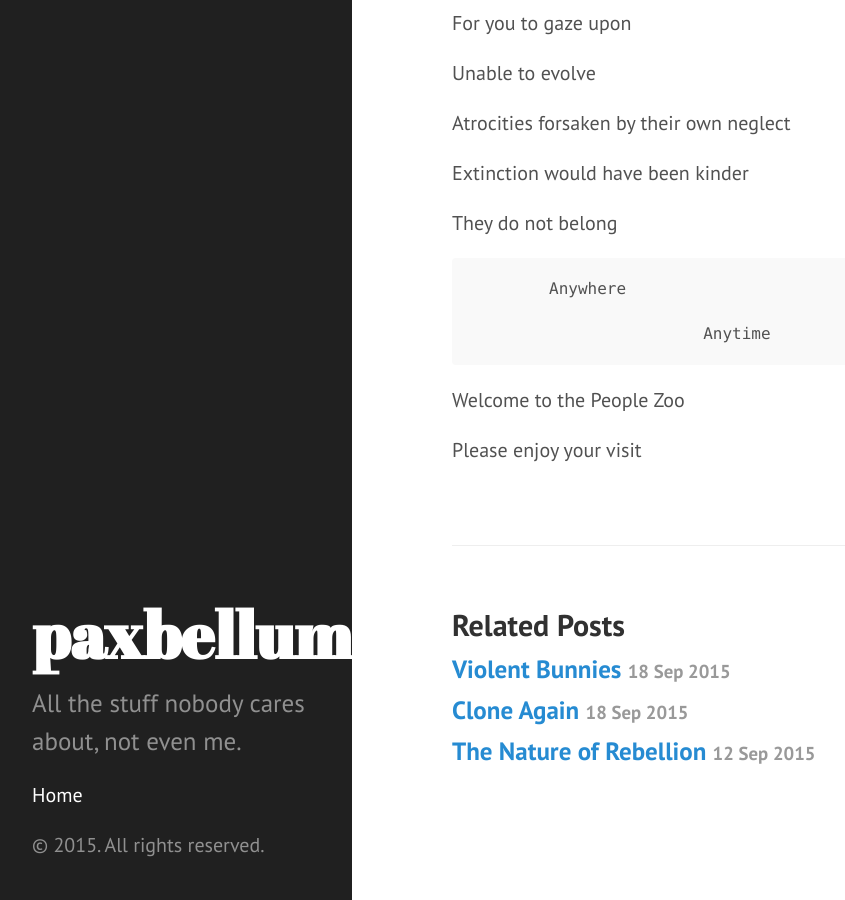
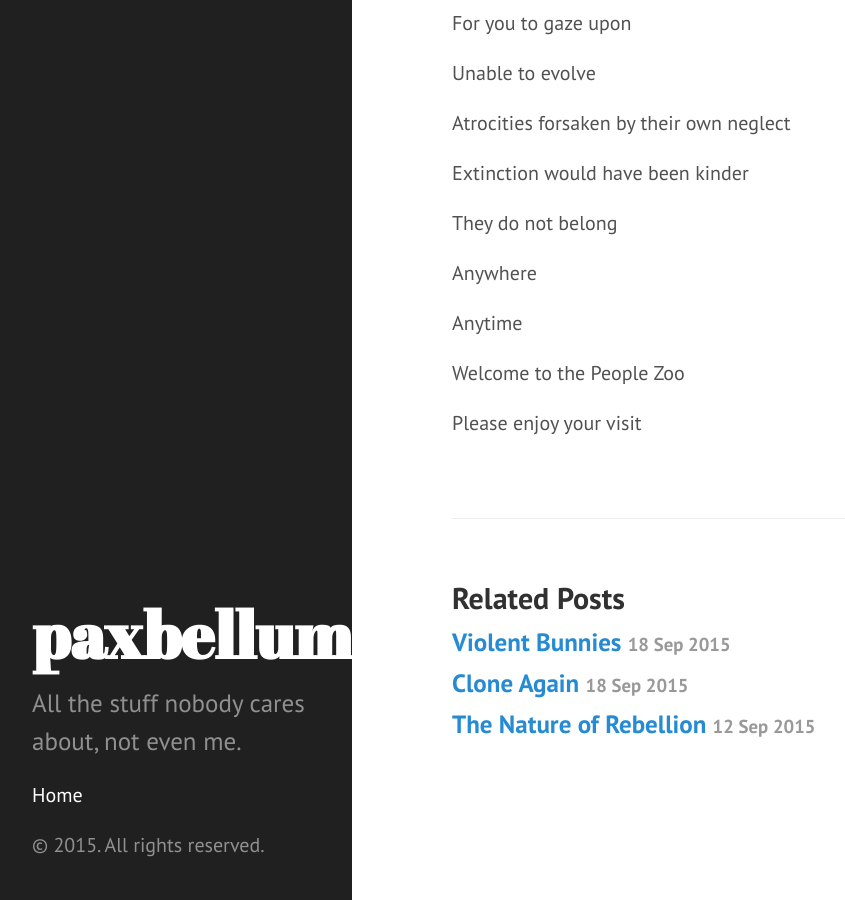
Before and after one commit to paxbellum/paxbellum.github.io, a Jekyll site: the page built from _posts/2015-09-21-the-people-zoo.markdown, in a window 1280 px wide and 900 px high, scrolled down 622 px. Shown: the whole window, without its empty margins (8-853 px from the left). Built offline with Jekyll 4.4.1, drawn with Linux system fonts in a browser that asks for light colours.

```diff
--- a/_posts/2015-09-21-the-people-zoo.markdown
+++ b/_posts/2015-09-21-the-people-zoo.markdown
@@ -31,11 +31,9 @@ Extinction would have been kinder
 
 They do not belong
 
+Anywhere
 
-		Anywhere
-
-				Anytime
-
+Anytime
 
 Welcome to the People Zoo
 
```
